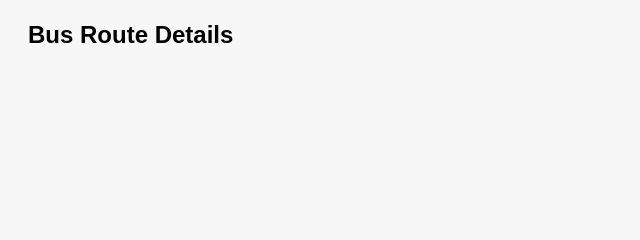
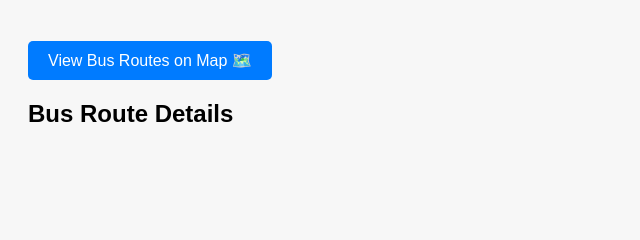
Before and after one commit to afrozefathima2005-droid/campus-transport-optimizer-, a Flask app: template templates/index.html in a window 1280 px wide. Shown: the part 207-447 px from the top of the page, without its empty margins (0-640 px from the left). Run offline with Flask 3, Linux system fonts and the light colour scheme; the template is opened without the code that fills it, so the values that code supplies are empty.

Commit message:
Update index.html

```diff
--- a/templates/index.html
+++ b/templates/index.html
@@ -9,6 +9,16 @@
     table { border-collapse: collapse; width: 100%; background: white; }
     th, td { border: 1px solid #ddd; padding: 8px; text-align: left; }
     th { background-color: #007bff; color: white; }
+    a.button {
+      display: inline-block;
+      background-color: #007bff;
+      color: white;
+      padding: 10px 20px;
+      text-decoration: none;
+      border-radius: 5px;
+      margin-top: 20px;
+    }
+    a.button:hover { background-color: #0056b3; }
   </style>
 </head>
 <body>
@@ -19,6 +29,8 @@
     <p><strong>Earliest Departure:</strong> {{ earliest_stop }} at {{ earliest_time }}</p>
   </div>
 
+  <a href="/map" class="button">View Bus Routes on Map 🗺️</a>
+
   <h2>Bus Route Details</h2>
   {{ tables | safe }}
 </body>
```
